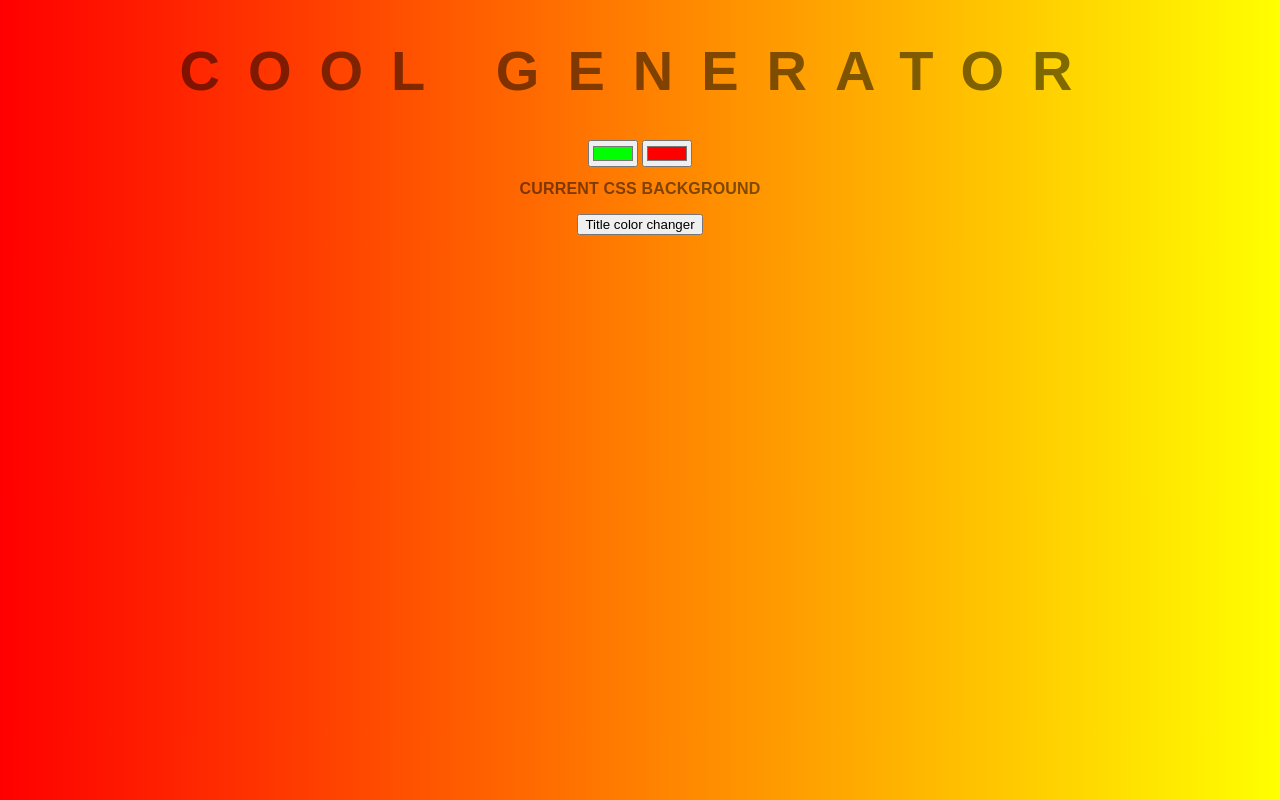
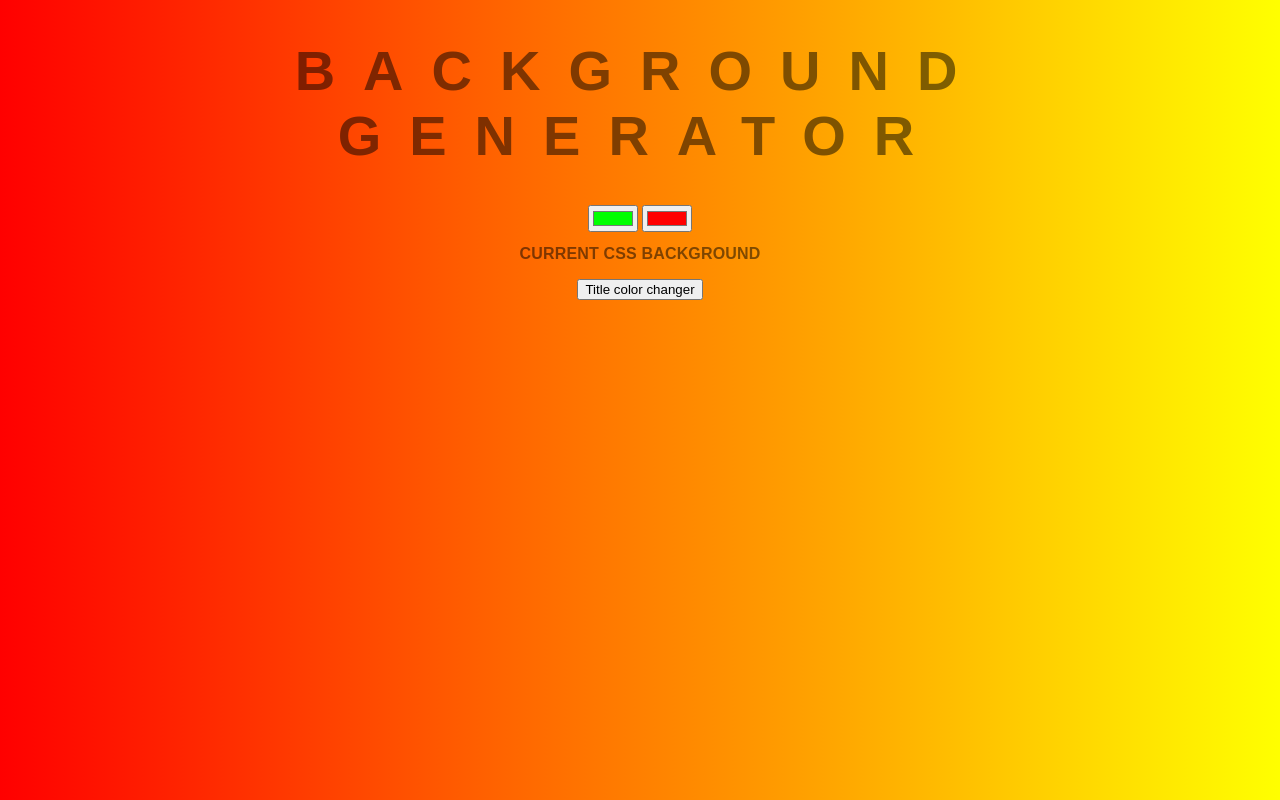
Before and after one commit to JTJS85/background-generator, a plain HTML site: page index.html in a window 1280 px wide. Drawn offline with Linux system fonts and the light colour scheme.

Commit message:
just testint with title

```diff
--- a/index.html
+++ b/index.html
@@ -13,7 +13,7 @@
         <link rel="stylesheet" href="style.css">
     </head>
     <body id="gradient">
-        <h1 id="">cool generator</h1>
+        <h1 id="">Background generator</h1>
         <input type="color" name="color1" value="#00ff00" class="color1">
         <input type="color" name="color2" value="#ff0000" class="color2">
         <h2>Current CSS Background</h2>
```
